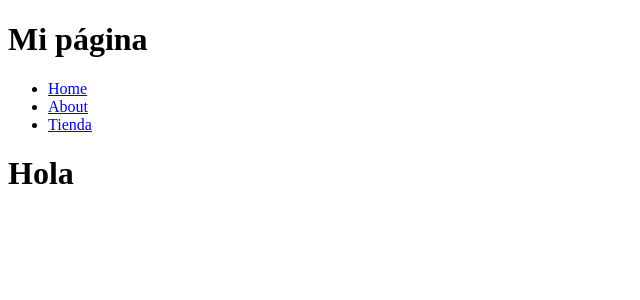
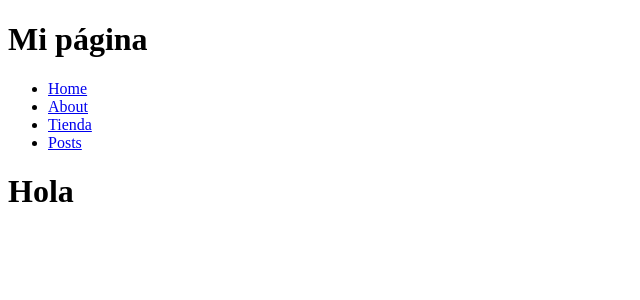
Before and after one commit to collajuan/nextproject, a Next.js app: page / in a window 1280 px wide. Shown: the top 300 px of the page, without its empty margins (0-640 px from the left). Built offline with nearby package versions, Linux system fonts and the light colour scheme.

Commit message:
loading fetch

```diff
--- a/app/posts/page.jsx
+++ b/app/posts/page.jsx
@@ -3,6 +3,9 @@ import PostCard from "@/components/PostCard";
 async function loadPosts() {
   const res = await fetch("https://jsonplaceholder.typicode.com/posts");
   const data = await res.json();
+
+    // await new Promise((resolve) => setTimeout(resolve,3000))
+
   return data;
 }
 
--- a/components/Navbar.jsx
+++ b/components/Navbar.jsx
@@ -13,6 +13,9 @@ export default function Navbar() {
         <li>
           <Link href="/tienda">Tienda</Link>
         </li>
+        <li>
+          <Link href="/posts">Posts</Link>
+        </li>
       </ul>
     </nav>
   );
```
Also changed, not shown: app/posts/loading.jsx (added, +9 -0 lines).
